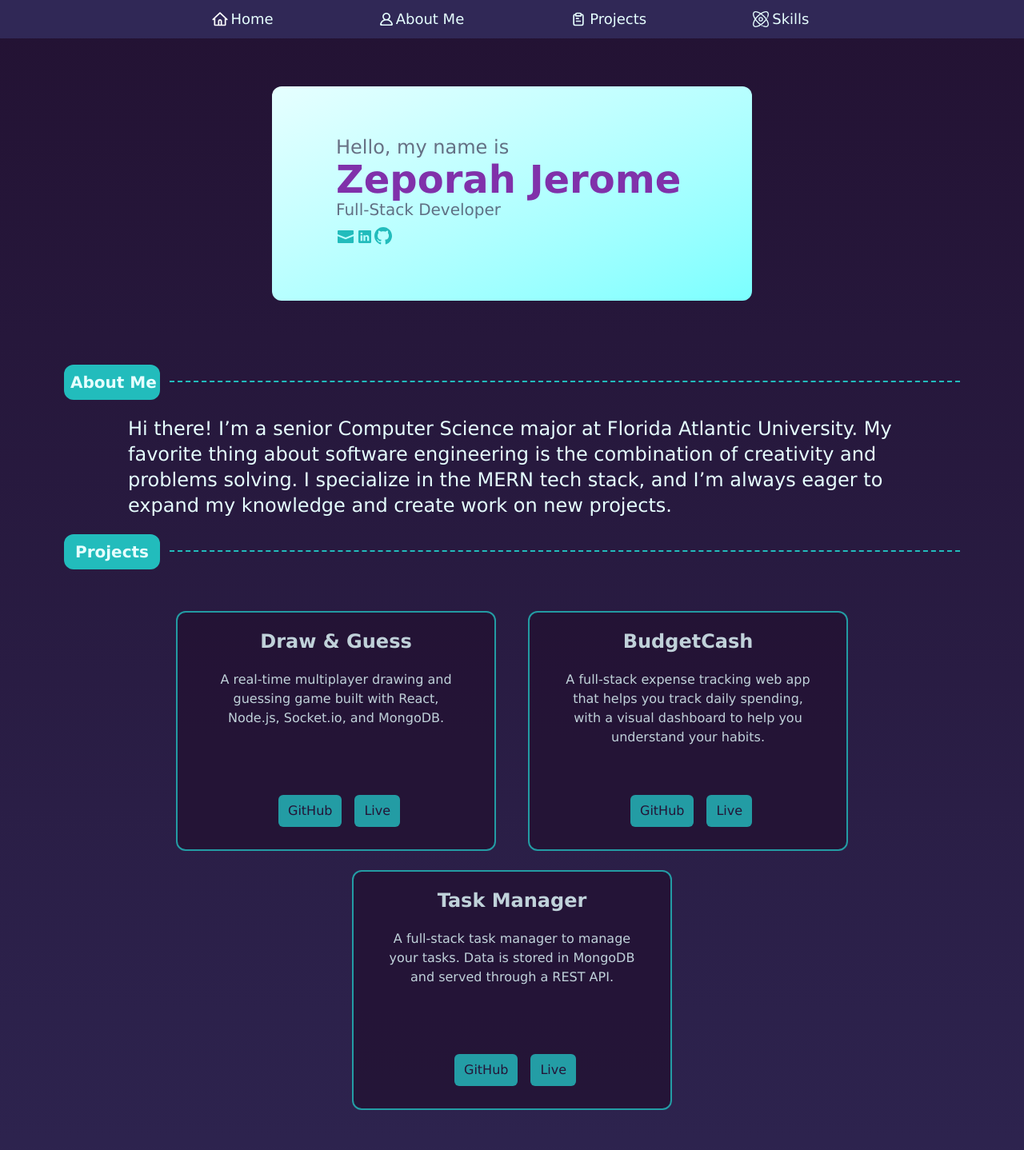
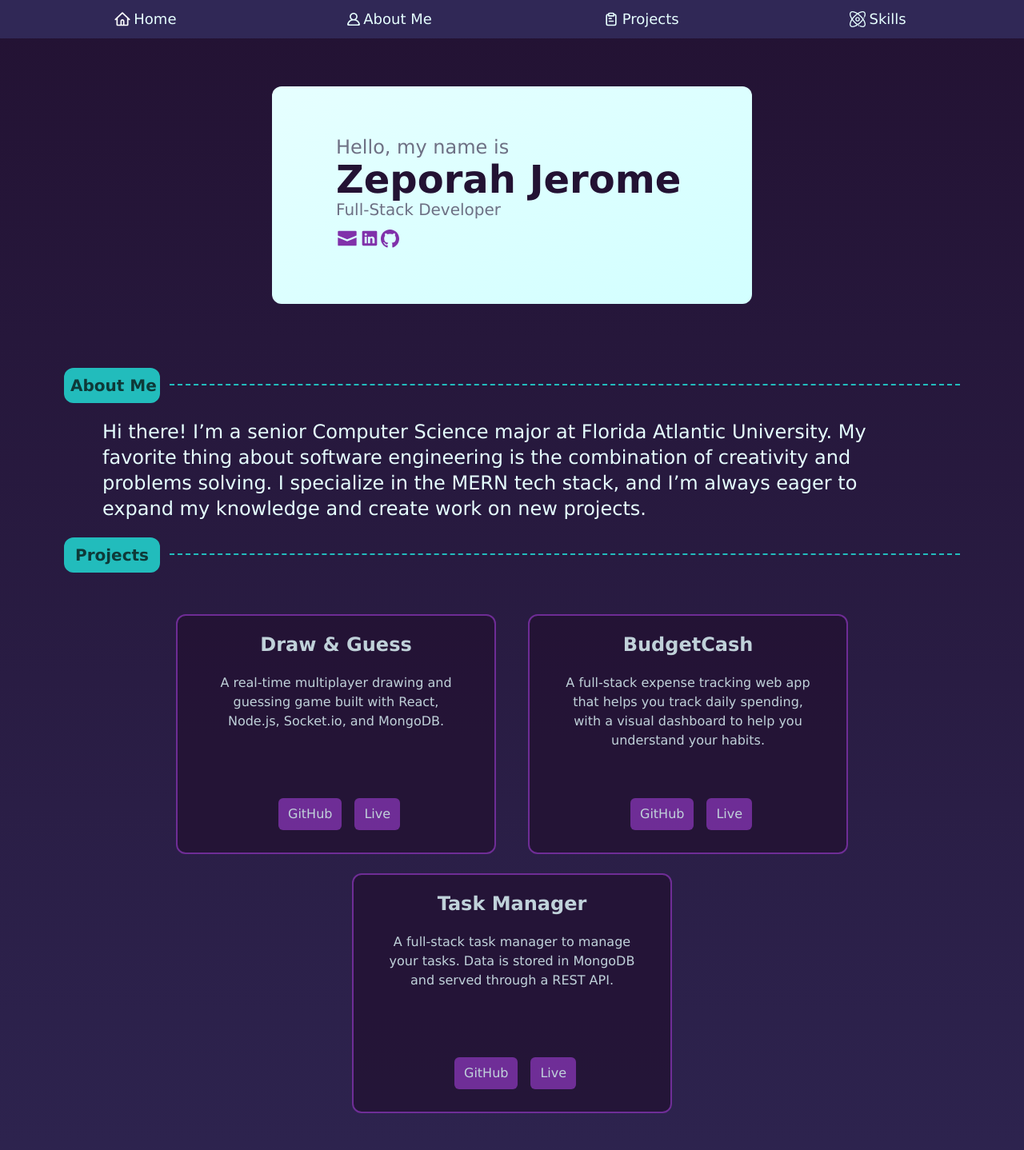
Before and after one commit to zjerome2023/portfolio-website, a React (Vite) app in the folder frontend/: page / in a window 1280 px wide. Shown: the top 1438 px of the page at 80% size. Built offline with nearby package versions, Linux system fonts and the light colour scheme.

Commit message:
Updated UI color scheme for accessibility, added animations to links.

```diff
--- a/frontend/src/App.jsx
+++ b/frontend/src/App.jsx
@@ -16,7 +16,7 @@ function App() {
     <>
     <div className='flex flex-col' id='home'></div>
       <header className='flex text-platinum text-lg bg-space-indigo w-full h-12 sticky top-0 z-50'>
-        <div className='mx-50 flex justify-around w-full min-w-80'>
+        <div className='mx-[min(3%,50px)] flex justify-around w-full min-w-95'>
         <a className='my-auto inline-flex' href='#home'>
           <svg className="size-5 shrink-0 my-auto" width="1em" height="1em" viewBox="0 0 24 24" fill="none" xmlns="http://www.w3.org/2000/svg"><g id="SVGRepo_bgCarrier" stroke-width="0"></g><g id="SVGRepo_tracerCarrier" stroke-linecap="round" stroke-linejoin="round"></g><g id="SVGRepo_iconCarrier"> <path fill-rule="evenodd" clip-rule="evenodd" d="M11.3103 1.77586C11.6966 1.40805 12.3034 1.40805 12.6897 1.77586L20.6897 9.39491L23.1897 11.7759C23.5896 12.1567 23.605 12.7897 23.2241 13.1897C22.8433 13.5896 22.2103 13.605 21.8103 13.2241L21 12.4524V20C21 21.1046 20.1046 22 19 22H14H10H5C3.89543 22 3 21.1046 3 20V12.4524L2.18966 13.2241C1.78972 13.605 1.15675 13.5896 0.775862 13.1897C0.394976 12.7897 0.410414 12.1567 0.810345 11.7759L3.31034 9.39491L11.3103 1.77586ZM5 10.5476V20H9V15C9 13.3431 10.3431 12 12 12C13.6569 12 15 13.3431 15 15V20H19V10.5476L12 3.88095L5 10.5476ZM13 20V15C13 14.4477 12.5523 14 12 14C11.4477 14 11 14.4477 11 15V20H13Z" fill="#FFFF"></path> </g></svg>
           <span className='mx-1'>Home</span>
@@ -41,7 +41,7 @@ function App() {
 
     <div className='flex flex-col' id='about'>
       <Divider text="About Me"/>
-      <p className='text-platinum text-2xl mx-40'>Hi there! I’m a senior Computer Science major at Florida Atlantic University. My favorite thing about software engineering is the combination of creativity and problems solving. I specialize in the MERN tech stack, and I’m always eager to expand my knowledge and create work on new projects.</p>
+      <p className='text-platinum text-2xl mx-[min(10%,200px)]'>Hi there! I’m a senior Computer Science major at Florida Atlantic University. My favorite thing about software engineering is the combination of creativity and problems solving. I specialize in the MERN tech stack, and I’m always eager to expand my knowledge and create work on new projects.</p>
     </div>
     <div id='projects'>
       <Divider text="Projects"/>
--- a/frontend/src/about.jsx
+++ b/frontend/src/about.jsx
@@ -1,19 +1,19 @@
 function About(){
  return (
     // TODO: Change the colors here
-    <div className="rounded-xl bg-linear-to-br from-platinum to-electric-aqua w-150 px-20 py-15 mx-auto my-15">
+    <div className="rounded-xl bg-linear-to-br from-platinum to-frozen-water w-150 px-20 py-15 mx-auto my-15">
         <h2 className="text-2xl opacity-60 text-midnight-violet"> Hello, my name is</h2>
-        <h1 className="text-5xl text-indigo-bloom font-bold"> Zeporah Jerome </h1>
+        <h1 className="text-5xl text-midnight-violet font-bold"> Zeporah Jerome </h1>
         <h3 className="text-xl opacity-60 text-midnight-violet"> Full-Stack Developer </h3>
         <div className="flex my-2">
-            <a href="mailto:zeporahrenee@gmail.com" target="_blank">
-                <svg className="w-6 h-6 fill-tropical-teal transition-colors duration-100 ease-in-out hover:fill-electric-aqua"  viewBox="0 0 24 24" xmlns="http://www.w3.org/2000/svg" alt="Email">
+            <a className="flex" href="mailto:zeporahrenee@gmail.com" target="_blank">
+                <svg className="w-7 h-7 shrink-0 my-auto fill-indigo-bloom transition duration-100 ease-in-out hover:-translate-y-1"  viewBox="0 0 24 24" xmlns="http://www.w3.org/2000/svg" alt="Email">
                     <path d="M22,5V9L12,13,2,9V5A1,1,0,0,1,3,4H21A1,1,0,0,1,22,5ZM2,11.154V19a1,1,0,0,0,1,1H21a1,1,0,0,0,1-1V11.154l-10,4Z"/>
                 </svg>
             </a>
 
-            <a href="https://www.linkedin.com/in/zeporah-jerome-6377213a5/" target="_blank">
-                <svg className="w-6 h-6 fill-tropical-teal transition-colors duration-100 ease-in-out hover:fill-electric-aqua" viewBox="0 0 24 24" xmlns="http://www.w3.org/2000/svg" alt="LinkedIn">
+            <a className="flex" href="https://www.linkedin.com/in/zeporah-jerome-6377213a5/" target="_blank">
+                <svg className="w-7 h-7 shrink-0 my-auto fill-indigo-bloom transition duration-100 ease-in-out hover:-translate-y-1" viewBox="0 0 24 24" xmlns="http://www.w3.org/2000/svg" alt="LinkedIn">
                     <g id="SVGRepo_bgCarrier" stroke-width="0"></g>
                     <g id="SVGRepo_tracerCarrier" stroke-linecap="round" stroke-linejoin="round"></g>
                     <g id="SVGRepo_iconCarrier">
@@ -22,8 +22,8 @@ function About(){
                 </svg>
             </a>
 
-            <a href="https://github.com/zjerome2023" target="_blank">
-                <svg className="w-5.5 h-5.5 fill-tropical-teal transition-colors duration-100 ease-in-out hover:fill-electric-aqua" viewBox="0 0 24 24" xmlns="http://www.w3.org/2000/svg" alt="GitHub">
+            <a className="flex" href="https://github.com/zjerome2023" target="_blank">
+                <svg className="w-5.75 h-5.75 shrink-0 my-auto fill-indigo-bloom transition duration-100 ease-in-out hover:-translate-y-1" viewBox="0 0 24 24" xmlns="http://www.w3.org/2000/svg" alt="GitHub">
                     <g id="SVGRepo_bgCarrier" stroke-width="0"></g><g id="SVGRepo_tracerCarrier" stroke-linecap="round" stroke-linejoin="round"></g>
                     <g id="SVGRepo_iconCarrier">
                         <path fill-rule="evenodd" clip-rule="evenodd" d="M12 0C5.37 0 0 5.37 0 12C0 17.31 3.435 21.795 8.205 23.385C8.805 23.49 9.03 23.13 9.03 22.815C9.03 22.53 9.015 21.585 9.015 20.58C6 21.135 5.22 19.845 4.98 19.17C4.845 18.825 4.26 17.76 3.75 17.475C3.33 17.25 2.73 16.695 3.735 16.68C4.68 16.665 5.355 17.55 5.58 17.91C6.66 19.725 8.385 19.215 9.075 18.9C9.18 18.12 9.495 17.595 9.84 17.295C7.17 16.995 4.38 15.96 4.38 11.37C4.38 10.065 4.845 8.985 5.61 8.145C5.49 7.845 5.07 6.615 5.73 4.965C5.73 4.965 6.735 4.65 9.03 6.195C9.99 5.925 11.01 5.79 12.03 5.79C13.05 5.79 14.07 5.925 15.03 6.195C17.325 4.635 18.33 4.965 18.33 4.965C18.99 6.615 18.57 7.845 18.45 8.145C19.215 8.985 19.68 10.05 19.68 11.37C19.68 15.975 16.875 16.995 14.205 17.295C14.64 17.67 15.015 18.39 15.015 19.515C15.015 21.12 15 22.41 15 22.815C15 23.13 15.225 23.505 15.825 23.385C18.2072 22.5808 20.2773 21.0498 21.7438 19.0074C23.2103 16.9651 23.9994 14.5143 24 12C24 5.37 18.63 0 12 0Z"></path>
--- a/frontend/src/divider.jsx
+++ b/frontend/src/divider.jsx
@@ -1,7 +1,7 @@
 function Divider(props) {
     return (
     <div className="flex mx-20">
-      <div className="bg-tropical-teal rounded-xl p-2 min-w-30 max-w-50 mr-3 my-5 whitespace-nowrap text-platinum text-xl text-center font-semibold ">{props.text}</div>
+      <div className="bg-tropical-teal rounded-xl p-2 min-w-30 max-w-50 mr-3 my-5 whitespace-nowrap text-[#0E3938] text-xl text-center font-semibold ">{props.text}</div>
       <div className="border-t-tropical-teal border-dashed border-t-2 w-19/20 mt-10"></div>
     </div>
 )}
--- a/frontend/src/index.css
+++ b/frontend/src/index.css
@@ -1,17 +1,14 @@
 @import "tailwindcss";
 
 @theme {
-  --color-onyx: #161616;
-  --color-shadow-gray: #1B1D21;
-  --color-cherry-rose: #A81947;
-  --color-rose-wine: #C23A6A;
-  --color-sky-blue: #0F77C6;
 
   --color-midnight-violet: #231233;
   --color-space-indigo: #302856;
   --color-indigo-bloom: #8031AA;
+  --color-indigo-hover: #8535A2;
   --color-tropical-teal: #22BCBC;
   --color-electric-aqua: #7AFFFF;
+  --color-frozen-water: #D2FFFF;
   --color-platinum: #E6FFFF;
 }
 
--- a/frontend/src/linkcard.jsx
+++ b/frontend/src/linkcard.jsx
@@ -1,11 +1,11 @@
 function LinkCard(props){
     return (
-    <div className="flex flex-col bg-midnight-violet border-2 opacity-80 border-tropical-teal rounded-xl p-5 mx-5 my-3 min-w-60 max-w-100 min-h-75 text-platinum text-center transition ease-in-out duration-200 hover:opacity-100 hover:-translate-y-2 ">
+    <div className="flex flex-col bg-midnight-violet border-2 opacity-80 border-indigo-bloom rounded-xl p-5 mx-5 my-3 min-w-60 max-w-100 min-h-75 text-platinum text-center transition ease-in-out duration-200 hover:opacity-100 hover:-translate-y-2 ">
         <h1 className="text-2xl font-semibold max-h-20"> {props.title} </h1>
         <p className="m-5 max-h-40"> {props.text} </p>
         <div className="flex flex-row w-40 mt-auto mx-auto">
-            <a href={props.github} target="_blank" className="bg-tropical-teal text-midnight-violet max-w-20 mx-2 px-3 py-2 mb-2 rounded-md transition-colors ease-in-out duration-100 hover:bg-electric-aqua">GitHub</a>
-            <a href={props.link} target="_blank" className="bg-tropical-teal text-midnight-violet max-w-20 mx-2 px-3 py-2 mb-2 rounded-md transition-colors ease-in-out duration-100 hover:bg-electric-aqua">Live</a>
+            <a href={props.github} target="_blank" className="bg-indigo-bloom text-platinum max-w-20 mx-2 px-3 py-2 mb-2 rounded-md transition-colors ease-in-out duration-100 hover:bg-tropical-teal hover:text-[#0E3938]">GitHub</a>
+            <a href={props.link} target="_blank" className="bg-indigo-bloom text-platinum max-w-20 mx-2 px-3 py-2 mb-2 rounded-md transition-colors ease-in-out duration-100 hover:bg-tropical-teal hover:text-[#0E3938]">Live</a>
         </div>
      </div>
  )}
--- a/frontend/src/skillcard.jsx
+++ b/frontend/src/skillcard.jsx
@@ -1,6 +1,6 @@
 function SkillCard(props){
     return(
-        <div className="flex items-center border-2 border-tropical-teal rounded-xl text-platinum bg-midnight-violet w-90 whitespace-nowrap opacity-80 mx-5 my-3 transition ease-in-out duration-200 hover:opacity-100 hover:-translate-y-2">
+        <div className="flex items-center border-2 border-indigo-bloom rounded-xl text-platinum bg-midnight-violet w-90 whitespace-nowrap opacity-80 mx-5 my-3 transition ease-in-out duration-200 hover:opacity-100 hover:-translate-y-2">
             <span>
                 <img className="w-25 h-25 m-3 rounded-xl" src={props.image} alt={props.alttxt}></img>
             </span>
```
